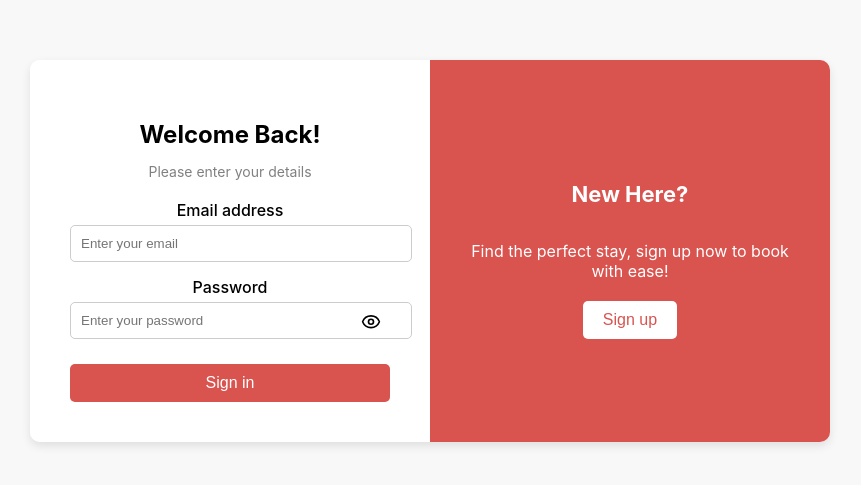
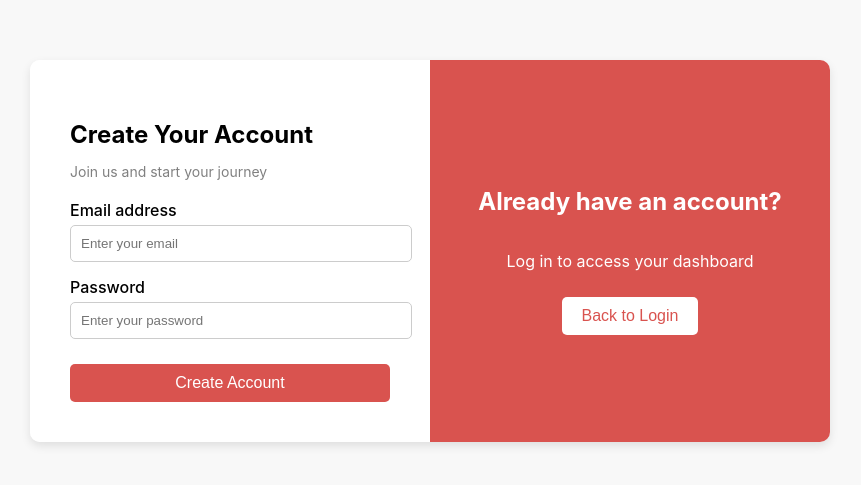
Before and after one commit to jishadhoque/FlatFinderApp, a React (Create React App) app: page /signup in a window 1280 px wide. Shown: the part 149-634 px from the top of the page, without its empty margins (210-1071 px from the left). Built offline with nearby package versions, Linux system fonts and the light colour scheme.

Commit message:
added sign-up page

```diff
--- a/package.json
+++ b/package.json
@@ -10,6 +10,7 @@
     "lucide-react": "^0.487.0",
     "react": "^19.1.0",
     "react-dom": "^19.1.0",
+    "react-router-dom": "^7.5.0",
     "react-scripts": "5.0.1",
     "web-vitals": "^2.1.4"
   },
--- a/src/App.js
+++ b/src/App.js
@@ -1,13 +1,18 @@
 import React from "react";
-import LoginPage from "./pages/login"; // Correct the casing here if the file is actually named login.js
+import SignupPage from "./pages/signup.js"; // Correct the casing here if the file is actually named signup.js
+import LoginPage from "./pages/login.js"; // Correct the casing here if the file is actually named login.js
 // Make sure the file is named Login.js
+import { BrowserRouter as Router, Routes, Route } from "react-router-dom";
 import "./App.css"; // Optional if you use global styles
 
 function App() {
   return (
-    <div className="App">
-      <LoginPage />
-    </div>
+    <Router>
+      <Routes>
+        <Route path="/" element={<LoginPage />} />
+        <Route path="/signup" element={<SignupPage />} />
+      </Routes>
+    </Router>
   );
 }
 
--- /dev/null
+++ b/src/css/signup.css
@@ -0,0 +1,93 @@
+.signup-container {
+    display: flex;
+    justify-content: center;
+    align-items: center;
+    height: 100vh;
+    background-color: #f8f8f8;
+  }
+
+  .signup-box {
+    display: flex;
+    width: 800px;
+    background: white;
+    border-radius: 10px;
+    overflow: hidden;
+    box-shadow: 0 4px 10px rgba(0, 0, 0, 0.1);
+  }
+
+  .left-section {
+    width: 50%;
+    padding: 40px;
+    background: #fff;
+  }
+
+  .right-section {
+    width: 50%;
+    background: #d9534f;
+    display: flex;
+    flex-direction: column;
+    justify-content: center;
+    align-items: center;
+    color: white;
+    padding: 40px;
+  }
+
+  .signup-title {
+    font-size: 24px;
+    font-weight: bold;
+    margin-bottom: 10px;
+  }
+
+  .signup-subtitle {
+    font-size: 14px;
+    color: gray;
+    margin-bottom: 20px;
+  }
+
+  .input-group {
+    margin-bottom: 15px;
+  }
+
+  .input-group label {
+    display: block;
+    margin-bottom: 5px;
+    font-weight: 500;
+  }
+
+  .input-field {
+    width: 100%;
+    padding: 10px;
+    border: 1px solid #ccc;
+    border-radius: 5px;
+  }
+
+  .create-account-btn {
+    width: 100%;
+    background: #d9534f;
+    color: white;
+    padding: 10px;
+    border: none;
+    border-radius: 5px;
+    font-size: 16px;
+    cursor: pointer;
+    margin-top: 10px;
+  }
+
+  .create-account-btn:hover {
+    background: #c9302c;
+  }
+
+  .back-to-login {
+    background: white;
+    color: #d9534f;
+    padding: 10px 20px;
+    border: none;
+    border-radius: 5px;
+    font-size: 16px;
+    cursor: pointer;
+    margin-top: 10px;
+  }
+
+  .back-to-login:hover {
+    background: #f8f8f8;
+  }
--- a/src/pages/login.js
+++ b/src/pages/login.js
@@ -2,12 +2,14 @@ import { useState } from "react";
 import { Input } from "../components/ui/input"; // Ensure correct path
 import { Button } from "../components/ui/button"; // Ensure correct path
 import { Eye, EyeOff } from "lucide-react";
+import { useNavigate } from "react-router-dom";
 import "../css/login.css"; // Ensure correct CSS import
 
 export default function LoginPage() {
   const [email, setEmail] = useState("");
   const [password, setPassword] = useState("");
   const [showPassword, setShowPassword] = useState(false);
+  const navigate = useNavigate();
 
   const togglePasswordVisibility = () => {
     setShowPassword(!showPassword);
@@ -15,11 +17,20 @@ export default function LoginPage() {
 
   const handleLogin = () => {
     console.log("Logging in with", { email, password });
+    if (email === "test@example.com" && password === "password123") {
+      alert("Login successful!");
+      navigate("/homepage"); // Make sure this route exists
+    } else {
+      alert("Invalid credentials");
+    }
   };
 
   const handleCreateAccount = () => {
     console.log("Redirect to create account page");
+    navigate("/signup");
   };
+
+
 
   return (
     <div className="login-container">
--- /dev/null
+++ b/src/pages/signup.js
@@ -0,0 +1,63 @@
+import { useState } from "react";
+import { useNavigate } from "react-router-dom";
+import { Input } from "../components/ui/input";
+import { Button } from "../components/ui/button";
+import "../css/signup.css"; // Make sure the path is correct
+
+export default function SignupPage() {
+  const navigate = useNavigate();
+  const [email, setEmail] = useState("");
+  const [password, setPassword] = useState("");
+
+  const handleSignup = () => {
+    console.log("Creating account with", { email, password });
+    // Add logic to call your backend API here
+  };
+
+  return (
+    <div className="signup-container">
+      <div className="signup-box">
+        {/* Left section - form */}
+        <div className="left-section">
+          <h2 className="signup-title">Create Your Account</h2>
+          <p className="signup-subtitle">Join us and start your journey</p>
+
+          <div className="input-group">
+            <label>Email address</label>
+            <Input
+              type="email"
+              value={email}
+              onChange={(e) => setEmail(e.target.value)}
+              placeholder="Enter your email"
+              className="input-field"
+            />
+          </div>
+
+          <div className="input-group">
+            <label>Password</label>
+            <Input
+              type="password"
+              value={password}
+              onChange={(e) => setPassword(e.target.value)}
+              placeholder="Enter your password"
+              className="input-field"
+            />
+          </div>
+
+          <Button className="create-account-btn" onClick={handleSignup}>
+            Create Account
+          </Button>
+        </div>
+
+        {/* Right section - redirect to login */}
+        <div className="right-section">
+          <h2>Already have an account?</h2>
+          <p>Log in to access your dashboard</p>
+          <Button className="back-to-login" onClick={() => navigate("/")}>
+            Back to Login
+          </Button>
+        </div>
+      </div>
+    </div>
+  );
+}
```
Also changed, not shown: src/pages/homepage.js (added), 1 other file (tests, documents, lock files or other folders).
